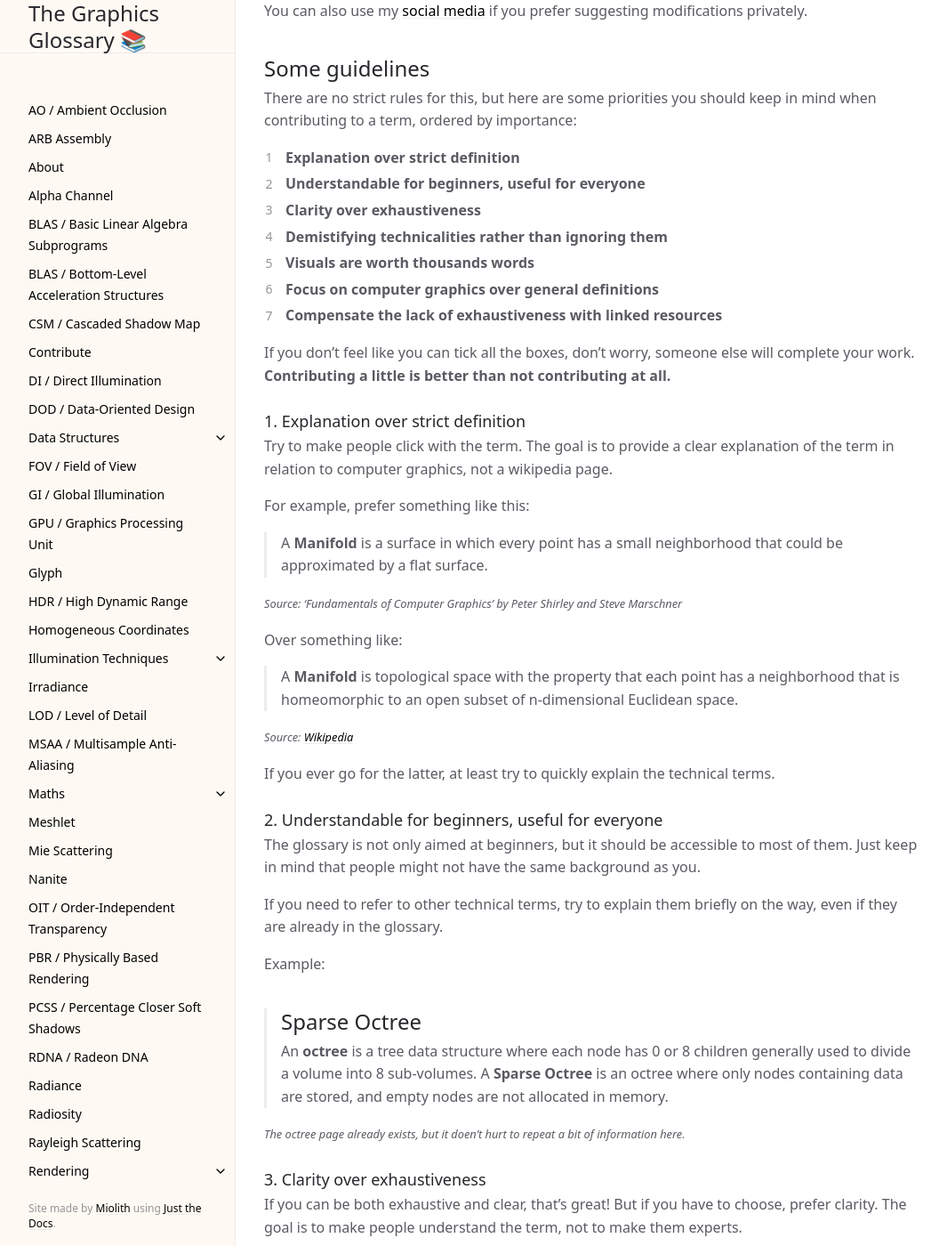
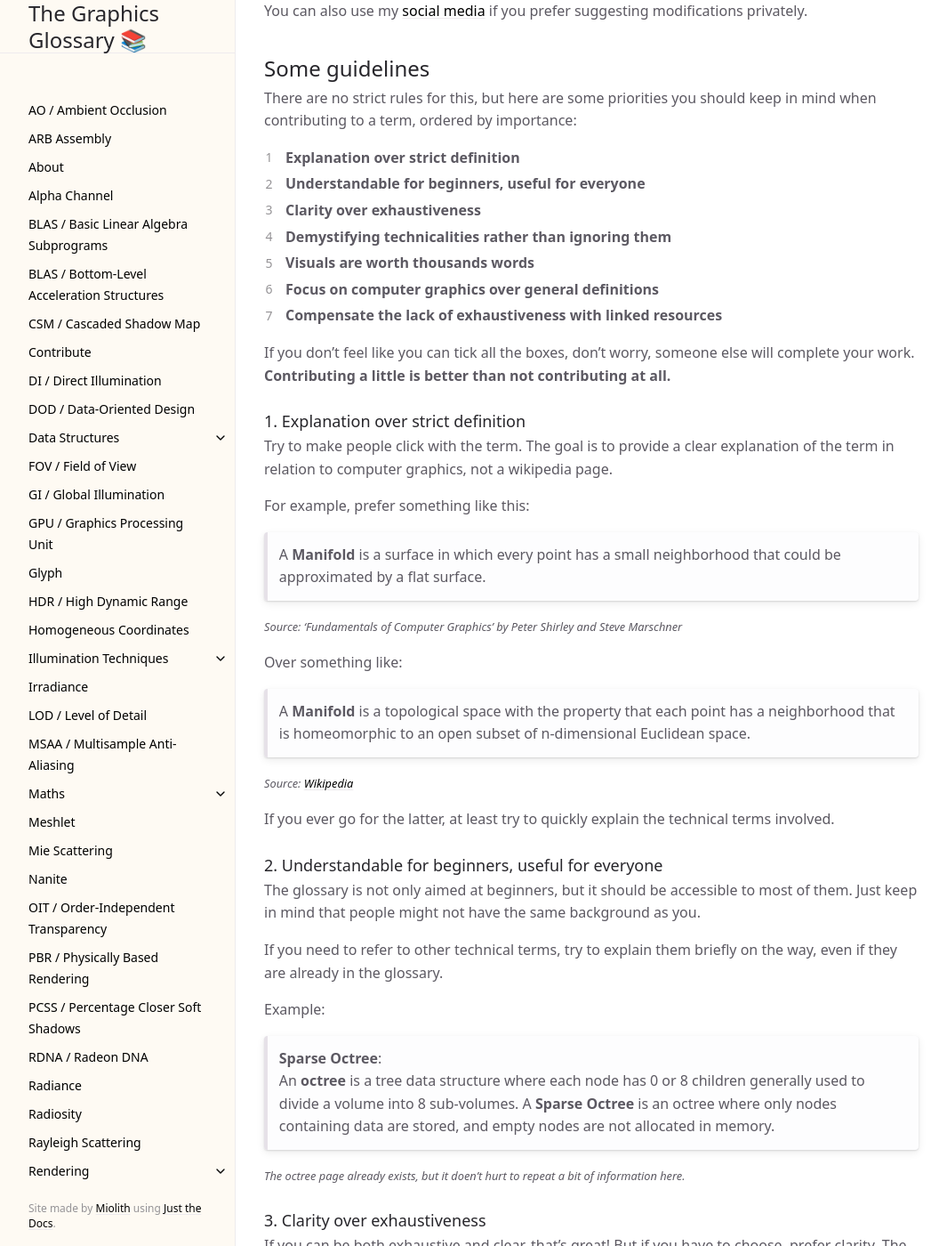
Before and after one commit to GraphicsGlossary/graphicsglossary.github.io, a Jekyll site: the page built from contribution.md, in a window 1280 px wide and 1400 px high, scrolled down 324 px. Shown: the whole window at 89% size, without its empty margins (107-1172 px from the left). Built offline with Jekyll 4.4.1, drawn with Linux system fonts in a browser that asks for light colours; cached includes are drawn as plain includes; some of the changed text lies outside the part shown.

Commit message:
update contribute

```diff
--- a/_config.yml
+++ b/_config.yml
@@ -153,11 +153,11 @@ last_edit_timestamp: true # show or hide edit time - page must have `last_modifi
 last_edit_time_format: "%b %e %Y at %I:%M %p" # uses ruby's time format: https://ruby-doc.org/stdlib-2.7.0/libdoc/time/rdoc/Time.html
 
 # Footer "Edit this page on GitHub" link text
-gh_edit_link: false # show or hide edit this page link
+gh_edit_link: true # show or hide edit this page link
 gh_edit_link_text: "Edit this page on GitHub"
-gh_edit_repository: "https://github.com/graphicglossary/graphicsglossary.github.io" # the repository that your docs is served from
+gh_edit_repository: "https://github.com/graphicsglossary/graphicsglossary.github.io" # the repository that your docs is served from
 gh_edit_branch: "main" # the branch that your docs is served from
-gh_edit_source: docs # the source that your files originate from
+gh_edit_source:  # the source that your files originate from
 gh_edit_view_mode: "tree" # "tree" or "edit" if you want the user to jump into the editor immediately
 
 # Color scheme currently only supports "dark", "light"/nil (default), or a custom scheme that you define
@@ -179,6 +179,28 @@ callouts:
   warning:
     title: Warning
     color: red
+  admonition:
+    # title:
+    color: grey-lt
+  attention:
+    title: Attention
+    color: purple
+  caution:
+    title: Caution
+    color: yellow
+  danger:
+    title: Danger
+    color: red
+  error:
+    title: Error
+    color: red
+  hint:
+    title: Hint
+    color: grey-dk
+  tip:
+    title: Tip
+    color: grey-dk
+
 
 # Google Analytics Tracking (optional)
 # Supports a CSV of tracking ID strings (eg. "UA-1234567-89,G-1AB234CDE5")
--- a/contribution.md
+++ b/contribution.md
@@ -18,7 +18,7 @@ There are no strict rules for this, but here are some priorities you should keep
 1. **Explanation over strict definition**
 2. **Understandable for beginners, useful for everyone**
 3. **Clarity over exhaustiveness**
-4. **Demistifying technicalities rather than ignoring them**
+4. **Demystifying technicalities rather than ignoring them**
 4. **Visuals are worth thousands words**
 5. **Focus on computer graphics over general definitions**
 6. **Compensate the lack of exhaustiveness with linked resources**
@@ -31,17 +31,19 @@ Try to make people click with the term. The goal is to provide a clear explanati
 
 For example, prefer something like this:
 
->A **Manifold** is a surface in which every point has a small neighborhood that could be approximated by a flat surface.
+{: .admonition }
+A **Manifold** is a surface in which every point has a small neighborhood that could be approximated by a flat surface.
 
 <small>*Source: 'Fundamentals of Computer Graphics' by Peter Shirley and Steve Marschner*</small>
 
 Over something like:
 
->A **Manifold** is topological space with the property that each point has a neighborhood that is homeomorphic to an open subset of n-dimensional Euclidean space.
+{: .admonition }
+A **Manifold** is a topological space with the property that each point has a neighborhood that is homeomorphic to an open subset of n-dimensional Euclidean space.
 
 <small>*Source: [Wikipedia](https://en.wikipedia.org/wiki/Manifold)*</small>
 
-If you ever go for the latter, at least try to quickly explain the technical terms.
+If you ever go for the latter, at least try to quickly explain the technical terms involved.
 
 ### 2. Understandable for beginners, useful for everyone
 
@@ -51,8 +53,9 @@ If you need to refer to other technical terms, try to explain them briefly on th
 
 Example:
 
->## Sparse Octree
->An **octree** is a tree data structure where each node has 0 or 8 children generally used to divide a volume into 8 sub-volumes. A **Sparse Octree** is an octree where only nodes containing data are stored, and empty nodes are not allocated in memory.
+{: .admonition }
+**Sparse Octree**:\
+An **octree** is a tree data structure where each node has 0 or 8 children generally used to divide a volume into 8 sub-volumes. A **Sparse Octree** is an octree where only nodes containing data are stored, and empty nodes are not allocated in memory.
 
 <small>*The octree page already exists, but it doen't hurt to repeat a bit of information here.*</small>
 
@@ -61,7 +64,7 @@ Example:
 
 If you can be both exhaustive and clear, that's great! But if you have to choose, prefer clarity. The goal is to make people understand the term, not to make them experts.
 
-### 4. Demistifying technicalities rather than ignoring them
+### 4. Demystifying technicalities rather than ignoring them
 
 By thinking about beginners, you might fear diving into the mathemathics or the computer science behind a term. I firmly believe that you should not ignore them, but rather explain bit by bit without skipping what you may assume is trivial.
 
```
Also changed, not shown: other parts of contribution.md (+12 -0 lines).
